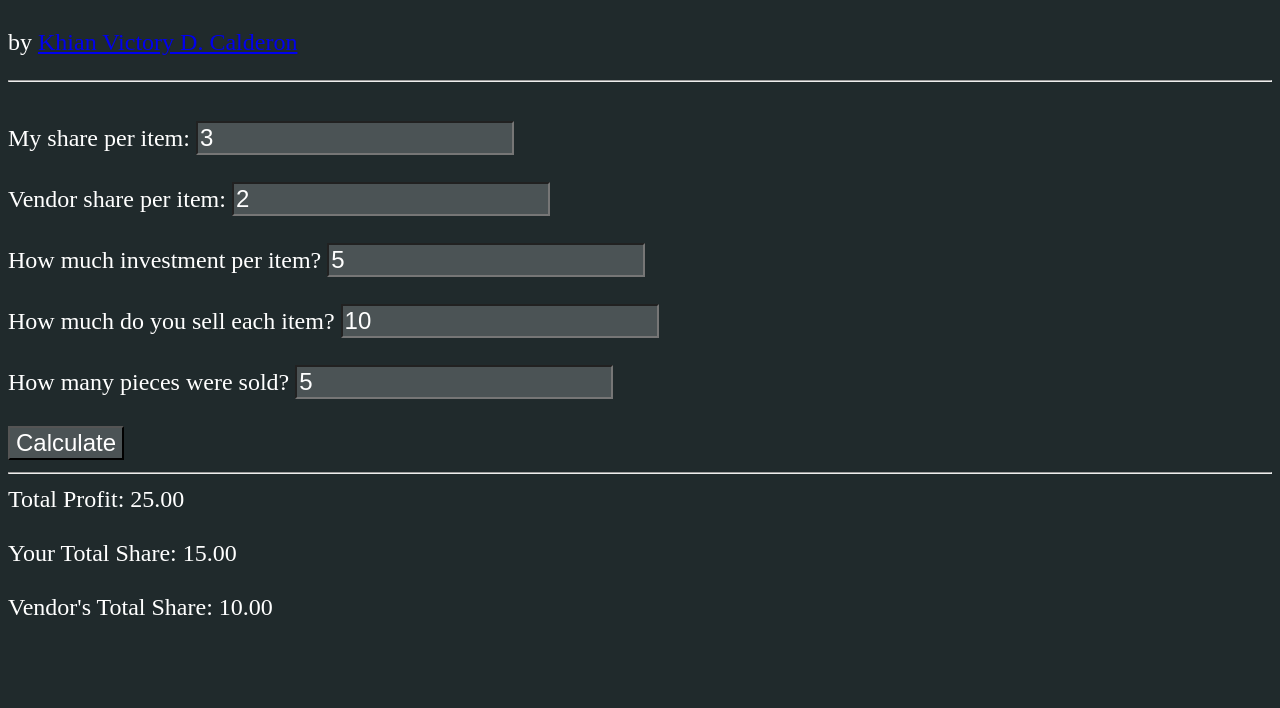
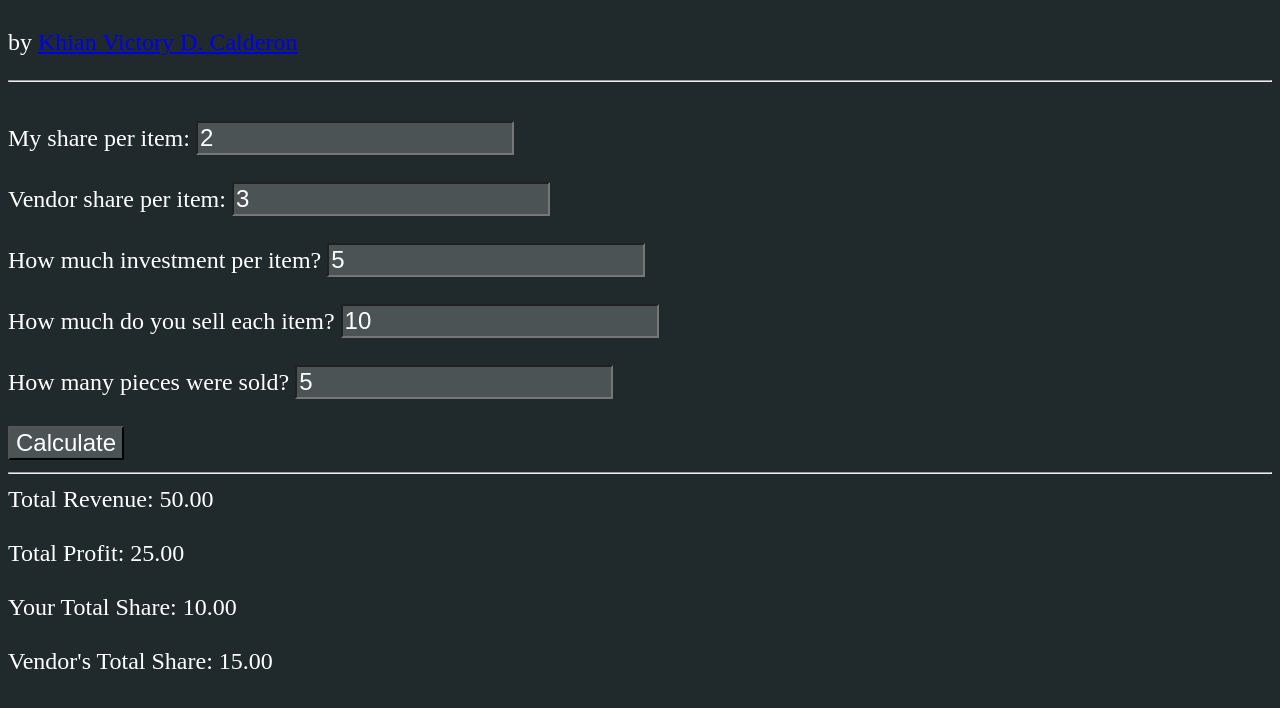
Before and after one commit to khianvictorycalderon/JS-Web-Vendor-Calculator, a plain HTML site: page index.html in a window 1280 px wide. Both pictures are taken after typing "5" into the empty fields and a click on the button "Calculate". Shown: the part 90-798 px from the top of the page. Drawn offline with Linux system fonts and the light colour scheme.

Commit message:
Added JS-Web-Vendor Calculator Total Revenue

```diff
--- a/assets/index.js
+++ b/assets/index.js
@@ -25,12 +25,14 @@ function calculate() {
 
     // Perform calculation
     const profitPerItem = priceValue - investmentValue;
+    const totalRevenue = soldValue * priceValue;
     const totalProfit = profitPerItem * soldValue;
     const totalYourShare = yourSharePerItem.value * soldValue;
     const totalVendorShare = vendorSharePerItem.value * soldValue;
 
     // Display result
     output.innerHTML = `
+        Total Revenue: ${totalRevenue.toFixed(2)}<br/><br/>
         Total Profit: ${totalProfit.toFixed(2)}<br/><br/>
         Your Total Share: ${totalYourShare.toFixed(2)}<br/><br/>
         Vendor's Total Share: ${totalVendorShare.toFixed(2)}
--- a/index.html
+++ b/index.html
@@ -11,10 +11,10 @@
     <hr/>
     <br/>
     <label for="my-share">My share per item: </label>
-    <input id="my-share" name="my-share" type="number" value="3"/>
+    <input id="my-share" name="my-share" type="number" value="2"/>
     <br/><br/>
     <label for="vendor-share">Vendor share per item:</label>
-    <input id="vendor-share" name="vendor-share" type="number" value="2"/>
+    <input id="vendor-share" name="vendor-share" type="number" value="3"/>
     <br/><br/>
     <label for="investment">How much investment per item?</label>
     <input id="investment" name="investment" type="number" value="5"/>
```
